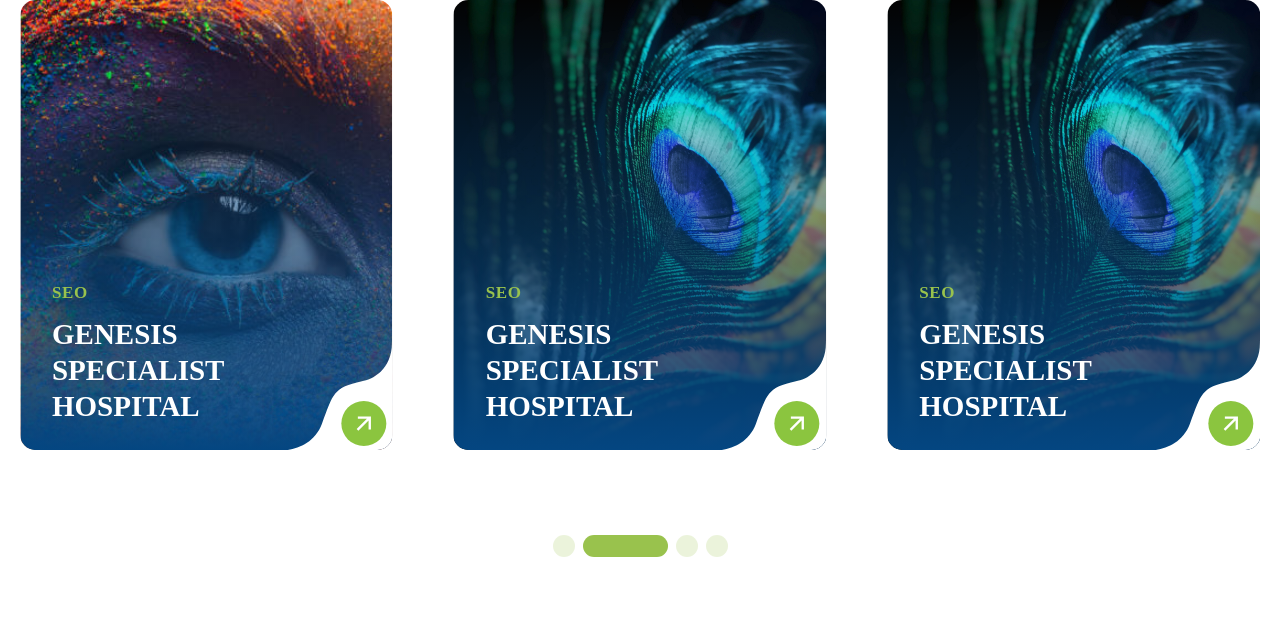
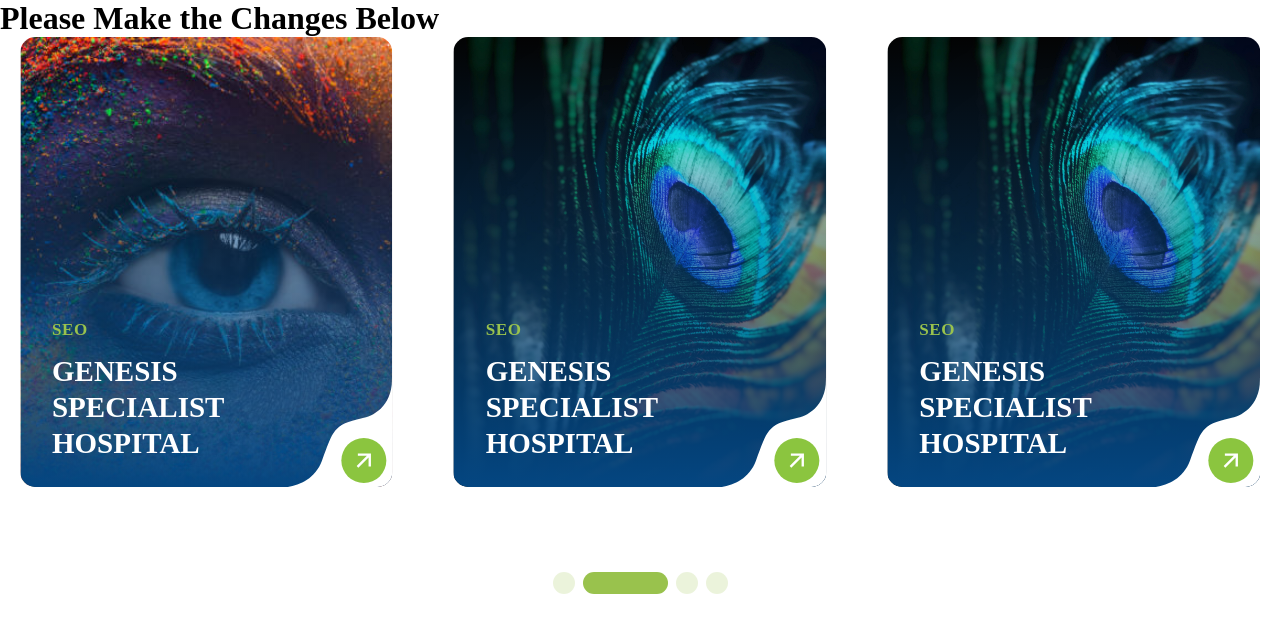
Before and after one commit to nexsxe/nexsxe.github.io, a plain HTML site: page index.html in a window 1280 px wide. Shown: the top 632 px of the page. Drawn offline with nearby package versions, Linux system fonts and the light colour scheme.

Commit message:
My New index Changes

```diff
--- a/index.html
+++ b/index.html
@@ -9,6 +9,8 @@
     <!-- <script src="https://cdn.tailwindcss.com"></script> -->
 </head>
 <body>
+
+ <h1>Please Make the Changes Below </h1>
     <section class="latest-project">
        <div class="container">
         <div class="relative">
```
